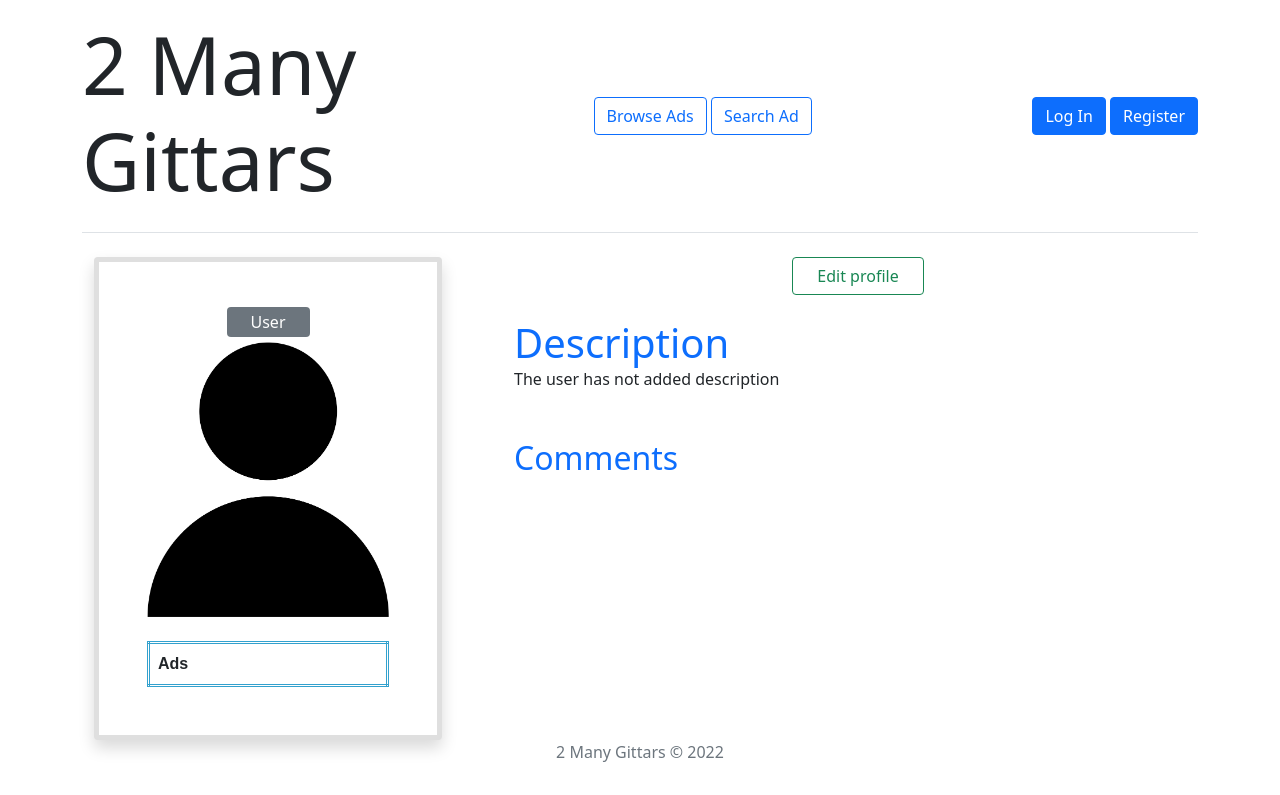
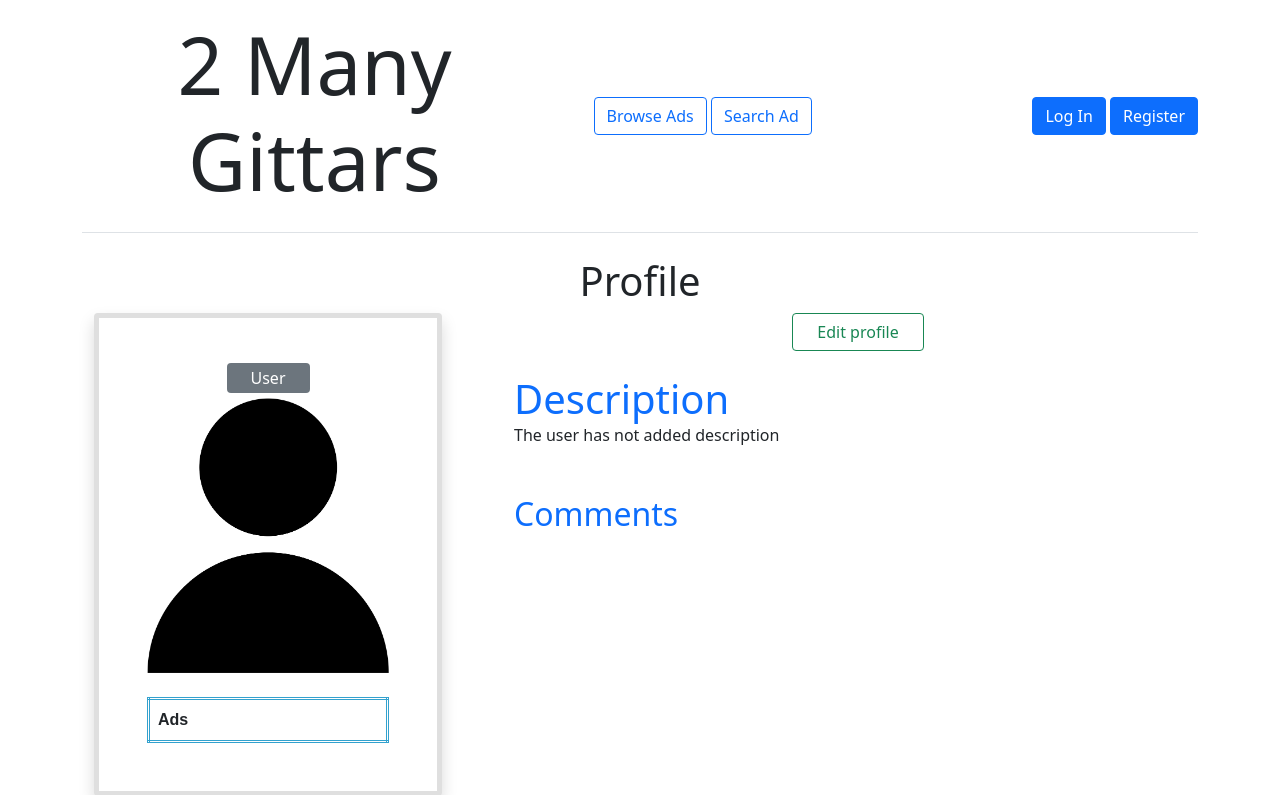
Before and after one commit to sampsaoinonen/tsoha-martketplace, a Flask app: template templates/profile.html in a window 1280 px wide. Shown: the top 795 px of the page. Before the commit the page ends 762 px from the top, so only its background shows below. Run offline with Flask 2, Linux system fonts and the light colour scheme; the template is opened without the code that fills it, so the values that code supplies are empty.

Commit message:
Correct typos and cleaning

```diff
--- a/ads.py
+++ b/ads.py
@@ -31,7 +31,6 @@ def update_ad(ad_id, title, description, phone, email, location, price, expires,
     "location":location, "price":price, "expires":expires, "user_id":user_id, "cat_id":cat_id, "type_id":type_id})
     db.session.commit()
 
-
 def get_cats():
     result = db.session.execute("SELECT id, cat_name FROM categories")
     return result.fetchall()
--- a/routes.py
+++ b/routes.py
@@ -143,7 +143,7 @@ def add_adcomment():
     if validators.add_comment(content):
         comments.add_adcomment(content, ad_id, user_id)
         flash("Your comment has been added!", "success")
-    return redirect("/ad/"+ad_id)
+    return redirect("/ad/" + ad_id)
 
 
 @app.route("/new_message",methods=["GET", "POST"])
--- a/templates/new_ad.html
+++ b/templates/new_ad.html
@@ -2,10 +2,10 @@
 {% block title %} 2 Many Gittars {% endblock %}
 {% block content %}
 {%if request.path.startswith("/new_ad")%}
-<h1>Create a new add</h1>
+<h1>Create a new ad</h1>
 <form action="/new_ad" onsubmit="return validateForm()" method="POST" enctype="multipart/form-data">
 {% else %}
-<h1>Edit your add</h1>
+<h1>Edit your ad</h1>
 <form action="edit" onsubmit="return validateForm()" method="POST" enctype="multipart/form-data">
 {% endif %}
 
--- a/templates/profile.html
+++ b/templates/profile.html
@@ -13,8 +13,12 @@
       text-align: left;
       padding: 8px;
     }
+    h1 {
+        text-align: center;
+    }
 
   </style>
+<h1>Profile</h1>
 <div class="container">
     <div class="row justify-content-center">
         <div class="col-md-7 col-lg-4 mb-5 mb-lg-0 wow fadeIn">
```
